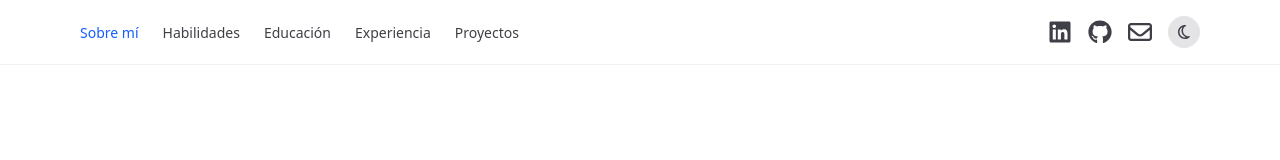
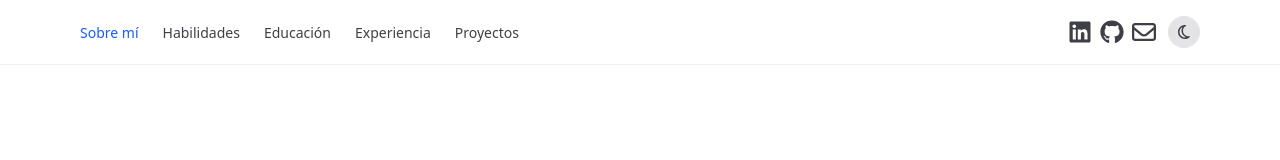
Before and after one commit to zemanue/my-dev-portfolio, a React (Vite) app: page / in a window 1280 px wide. Shown: the top 160 px of the page. Built offline with nearby package versions, Linux system fonts and the light colour scheme.

Commit message:
Refactor SocialIcon size and scale props
Replaces numeric size prop with string-based size and scale props in SocialIcon. Updates Hero and Navbar components to use the new props, simplifying icon sizing and styling.

```diff
--- a/src/components/Hero.jsx
+++ b/src/components/Hero.jsx
@@ -63,7 +63,7 @@ export default function Hero() {
                     {socialLinks.map(({ href, label, icon }) => (
                         <SocialIcon
                             key={label}
-                            size={9}
+                            size="text-4xl"
                             href={href}
                             label={label}
                             icon={icon}
--- a/src/components/Navbar.jsx
+++ b/src/components/Navbar.jsx
@@ -82,7 +82,7 @@ export default function Navbar({ theme, onToggleTheme }) {
                     {socialLinks.map(({ href, label, icon }) => (
                         <SocialIcon
                             key={label}
-                            size={6}
+                            scale="scale-150"
                             href={href}
                             label={label}
                             icon={icon}
--- a/src/components/SocialIcon.jsx
+++ b/src/components/SocialIcon.jsx
@@ -1,44 +1,24 @@
 import React from "react";
 import PropTypes from "prop-types";
 
-const sizeMap = {
-    4: "h-4 w-4",
-    5: "h-5 w-5",
-    6: "h-6 w-6",
-    7: "h-7 w-7",
-    8: "h-8 w-8",
-    9: "h-9 w-9",
-    10: "h-10 w-10",
-    11: "h-11 w-11",
-    12: "h-12 w-12",
-};
-
 SocialIcon.propTypes = {
-    size: PropTypes.oneOf([4, 5, 6, 7, 8, 9, 10, 11, 12]),
+    size: PropTypes.string,
+    scale: PropTypes.string,
     label: PropTypes.string.isRequired,
     href: PropTypes.string.isRequired,
     icon: PropTypes.element.isRequired,
 };
 
-export default function SocialIcon({ size = 7, label, href, icon }) {
-    if (!sizeMap[size]) {
-        console.log(`Tamaño inválido para SocialIcon: ${size}.
-            Usa uno de los siguientes tamaños: ${Object.keys(sizeMap).join(", ")}, o configura en SocialIcon.jsx uno nuevo.
-            Utilizando valor por defecto 7.`);
-        size = 7; // Valor por defecto si el tamaño es inválido
-    }
-
+export default function SocialIcon({ size = "", scale = "", label, href, icon }) {
     return (
         <a
             href={href}
             target={href.startsWith("http") ? "_blank" : undefined}
             rel={href.startsWith("http") ? "noreferrer" : undefined}
             aria-label={label}
-            className={`inline-flex items-center justify-center`}
+            className={`inline-flex items-center justify-center ${size} ${scale} text-zinc-700 dark:text-zinc-100 hover:text-blue-600 dark:hover:text-blue-500 transition-colors duration-300`}
         >
-            {React.cloneElement(icon, {
-                className: `${sizeMap[size]} text-zinc-700 dark:text-zinc-100 hover:text-blue-600 dark:hover:text-blue-500 transition-colors duration-300`,
-            })}
+            {icon}
         </a>
     );
 }
```
